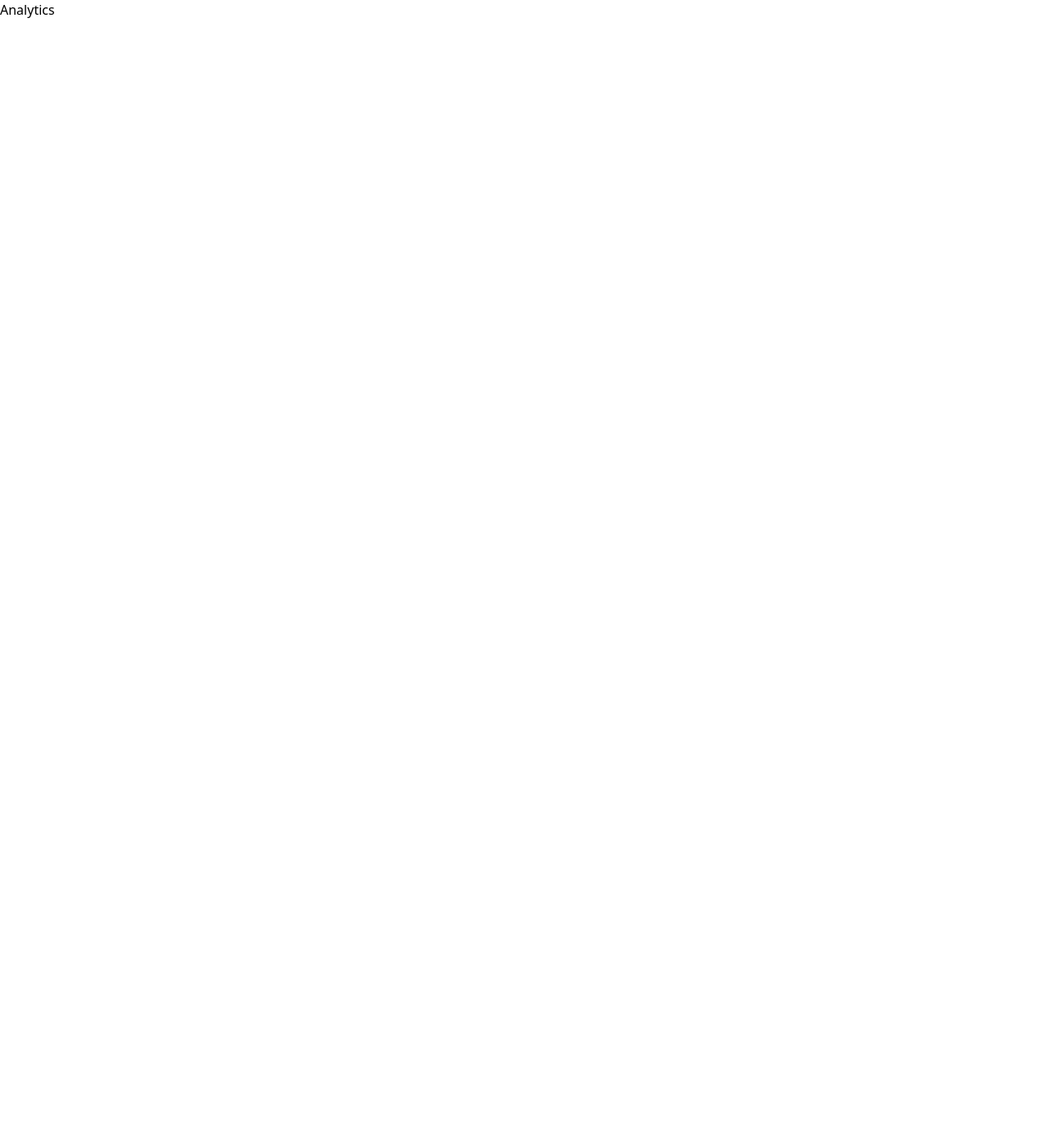
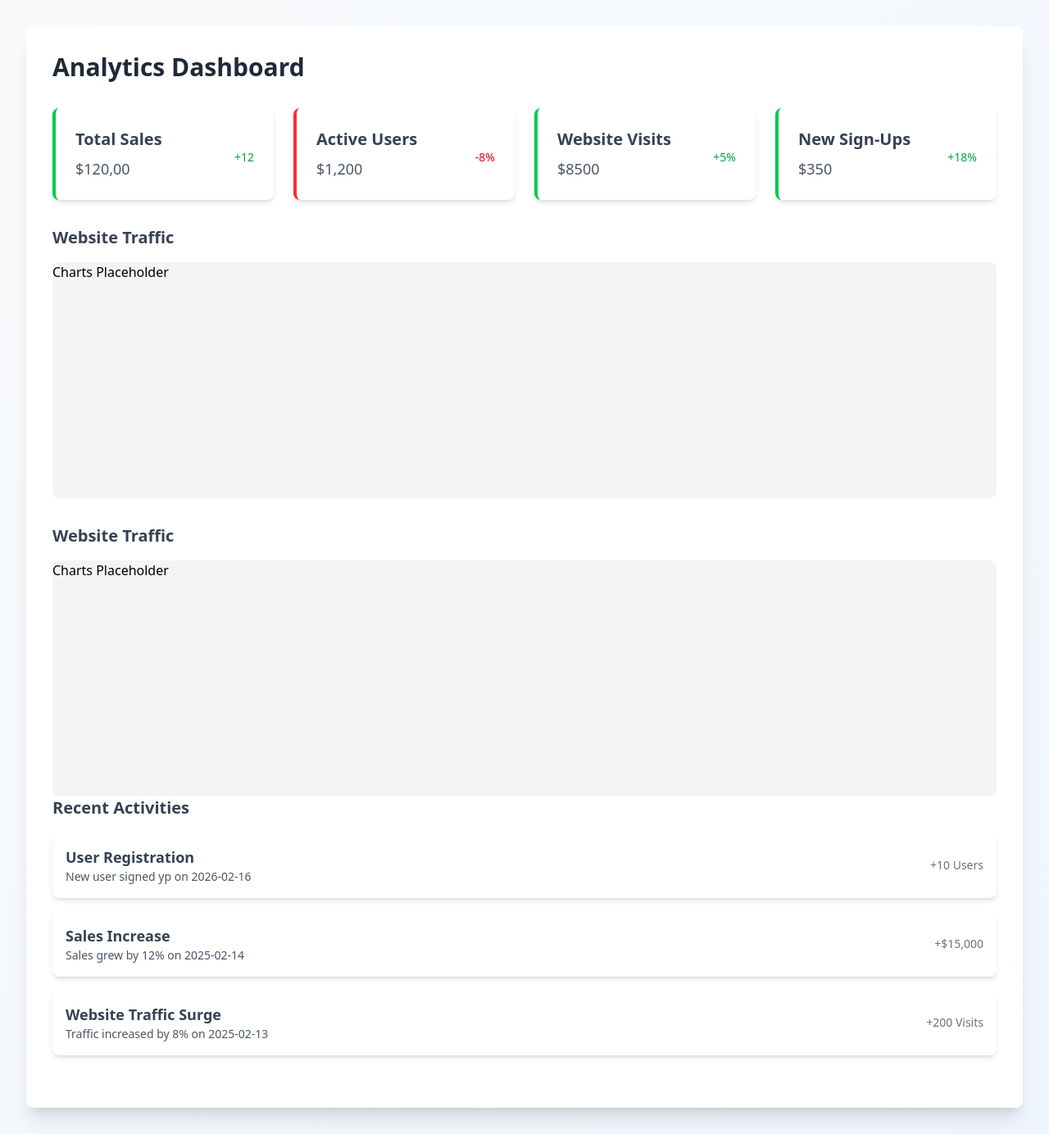
Before and after one commit to betsaleeldjuma/NextJS, a Next.js app: page /dashboard/analytics in a window 1280 px wide. Shown: the whole page at 82% size. Before the commit the page ends 800 px from the top, so only its background shows below. Built offline with nearby package versions, Linux system fonts and the light colour scheme.

Commit message:
Analystics ends

```diff
--- a/src/app/dashboard/analytics/page.tsx
+++ b/src/app/dashboard/analytics/page.tsx
@@ -9,24 +9,86 @@
             isPositive: true
         }, {
             title: 'Active Users',
-            value: '1,200',
+            value: '$1,200',
             change: '-8%',
             isPositive: false
         }, {
             title: 'Website Visits',
-            value: '8500',
+            value: '$8500',
             change: '+5%',
             isPositive: true
         }, {
             title: 'New Sign-Ups',
-            value: '350',
+            value: '$350',
             change: '+18%',
             isPositive: true
         }
     ]
 
   return (
-    <div>Analytics</div>
+    <div className='min-h-screen bg-gradient-to-br from-gray-50 to-blue-50 p-8'>
+        <div className='max-w-7xl mx-auto bg-white rounded-lg shadow-xl p-8'>
+            <h1 className='text-3xl font-bold text-gray-800 mb-8'>Analytics Dashboard</h1>
+            {/* Overview Metrics Section */}
+            <div className='grid grid-cols-1 sm:grid-cols-2 lg:grid-cols-4 gap-6 mb-8'>
+                {metrics.map((metric, index) => (
+                    <div key={index} className={`flex justify-between items-center bg-white rounded-lg shadow-md p-6 border-l-4 ${metric.isPositive ? 'border-green-500' : 'border-red-500'}`}>
+                        <div>
+                            <h3 className='text-xl font-semibold text-gray-700'>{metric.title}</h3>
+                            <p className='text-lg text-gray-600 mt-2'>{metric.value}</p>
+                        </div>
+                        <div className='text-right'>
+                            <p className={`text-sm mt-2 ${metric.isPositive ? 'text-green-600' : 'text-red-600'}`}>{metric.change}</p>
+                        </div>
+                    </div>
+                ))}
+            </div>
+            {/* Charts Section (Placeholder For Graph) */}
+            <div className='mb-8'>
+                <h2 className='text-xl font-semibold text-gray-700 mb-4'>Website Traffic</h2>
+                <div className="bg-gray-100 rounded-lg h-72">Charts Placeholder</div>
+            </div>
+
+            <div className='mb-8'>
+                <h2 className='text-xl font-semibold text-gray-700 mb-4'>Website Traffic</h2>
+                <div className="bg-gray-100 rounded-lg h-72">Charts Placeholder</div>
+                {/* Recent Activities */}
+                <div className="mb-8">
+                    <h2 className='text-xl font-semibold text-gray-700 mb-4'>Recent Activities</h2>
+                    <ul className="space-y-4">
+                        <li className="flex items-center justify-between bg-white rounded-lg shadow-md p-4">
+                            <div>
+                                <h3 className='text-lg font-semibold text-gray-700'>User Registration</h3>
+                                <p className='text-sm text-gray-600'>New user signed yp on 2026-02-16</p>
+                            </div>
+                            <div>
+                                <p className='text-sm text-gray-500'>+10 Users</p>
+                            </div>
+                        </li>
+                        <li className="flex items-center justify-between bg-white rounded-lg shadow-md p-4">
+                            <div>
+                                <h3 className='text-lg font-semibold text-gray-700'>Sales Increase</h3>
+                                <p className='text-sm text-gray-600'>Sales grew by 12% on 2025-02-14</p>
+                            </div>
+                            <div>
+                                <p className='text-sm text-gray-500'>+$15,000</p>
+                            </div>
+                        </li>
+                        <li className="flex items-center justify-between bg-white rounded-lg shadow-md p-4">
+                            <div>
+                                <h3 className='text-lg font-semibold text-gray-700'>Website Traffic Surge</h3>
+                                <p className='text-sm text-gray-600'>Traffic increased by 8% on 2025-02-13</p>
+                            </div>
+                            <div>
+                                <p className='text-sm text-gray-500'>+200 Visits</p>
+                            </div>
+                        </li>
+                    </ul>
+                </div>
+            </div>
+
+        </div>
+    </div>
   )
 }
 
```
